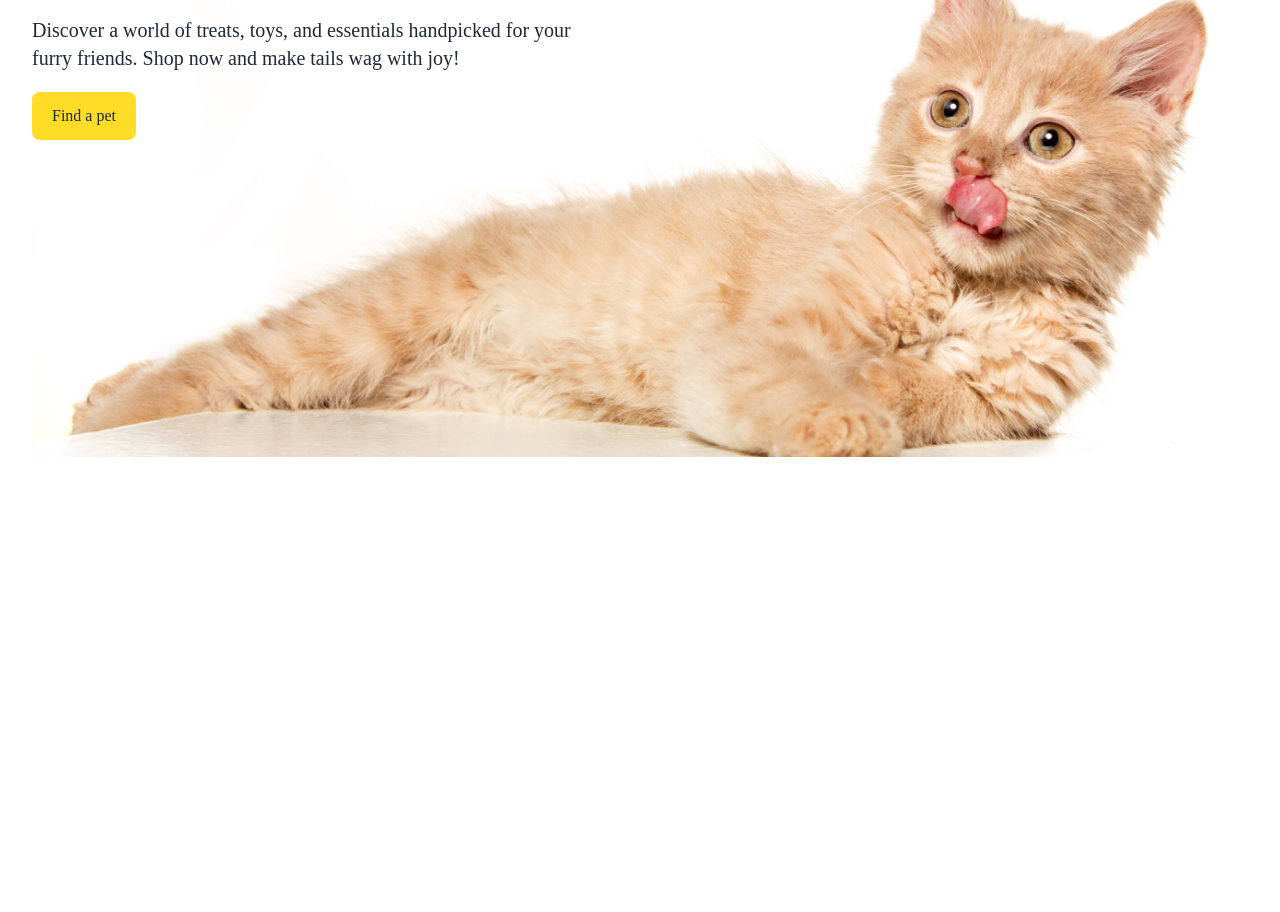
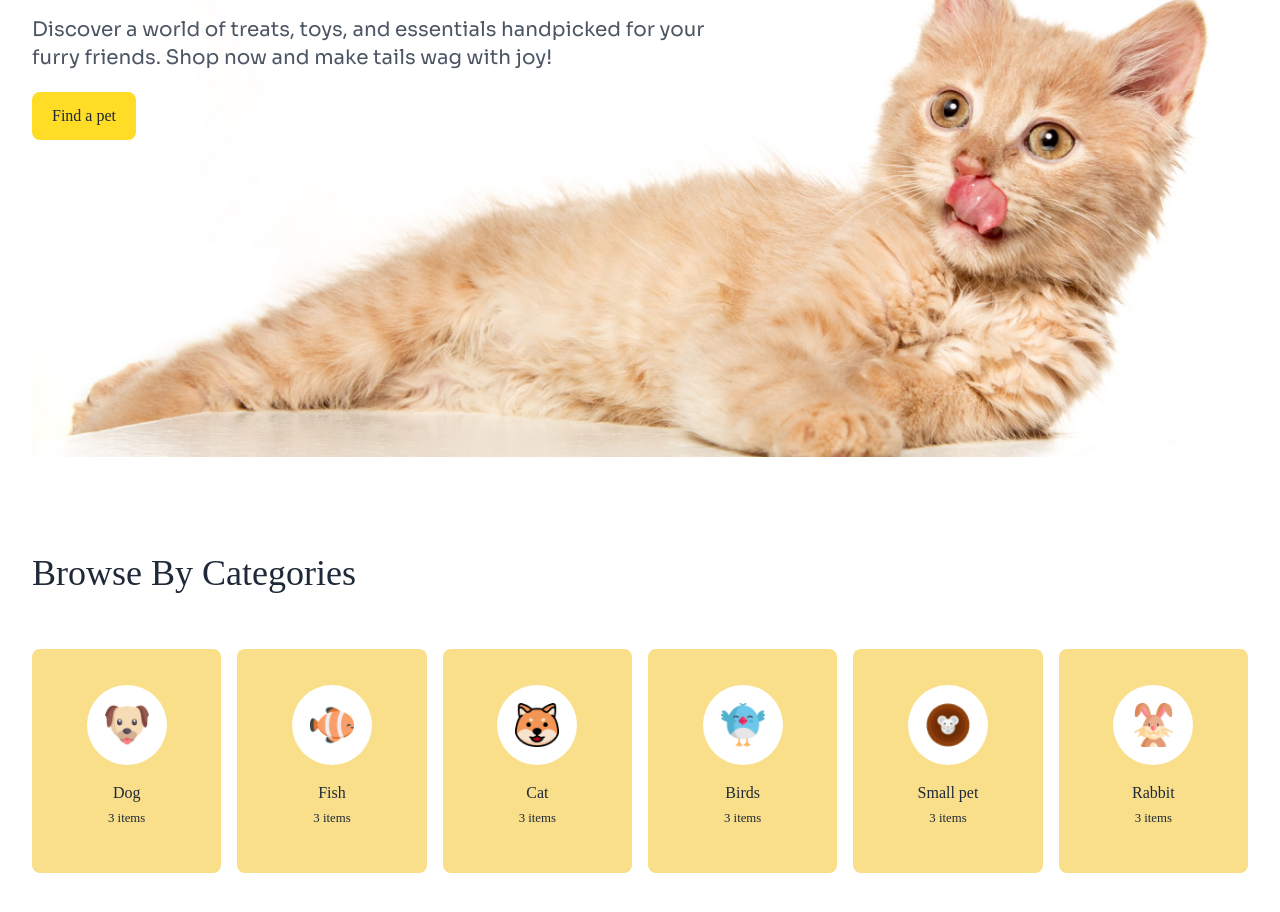
Before and after one commit to yeasinfohad347/Assignment-3-B-11-, a plain HTML site: page index.html in a window 1280 px wide. Shown: the part 276-1188 px from the top of the page. Before the commit the page ends 800 px from the top, so only its background shows below. Drawn offline with nearby package versions, Linux system fonts and the light colour scheme; a web font is replaced by a local one.

Commit message:
add catagories section

```diff
--- a/index.html
+++ b/index.html
@@ -10,7 +10,7 @@
   <!-- Font-family -->
   <link rel="preconnect" href="https://fonts.googleapis.com">
   <link rel="preconnect" href="https://fonts.gstatic.com" crossorigin>
-  <link href="https://fonts.googleapis.com/css2?family=ADLaM+Display&display=swap" rel="stylesheet">
+  <link href="https://fonts.googleapis.com/css2?family=ADLaM+Display&family=Sora:wght@100..800&display=swap" rel="stylesheet">
   <!-- DaisyUI link -->
   <link href="https://cdn.jsdelivr.net/npm/daisyui@4.12.23/dist/full.min.css" rel="stylesheet" type="text/css" />
   <script src="https://cdn.tailwindcss.com"></script>
@@ -45,10 +45,10 @@
         </div>
         <!-- menu section -->
         <div class="max-sm:hidden px-3">
-          <ul class="flex  justify-center items-center gap-4  ">
-            <li><a href="">Find a pet</a></li>
-            <li><a href="">Breeds</a></li>
-            <li><a href="">Contact us</a></li>
+          <ul class="flex  justify-center items-center gap-4 text-xl font-sora ">
+            <li><a class=" " href="">Find a pet</a></li>
+            <li><a class="" href="">Breeds</a></li>
+            <li><a class="" href="">Contact us</a></li>
           </ul>
         </div>
         <!-- icon and button section -->
@@ -63,21 +63,104 @@
         </div>
       </div>
     </nav>
+
+
     <!-- banner section -->
+
+
     <div class="max-w-screen-xl mx-auto md:relative px-6 py-2 md:px-8 md:py-5 flex flex-col-reverse ">
       <img class="" src="Assets/cat-2-big.png " alt="">
       <!-- banner content -->
       <div class="md:absolute space-y-5  md:top-10">
-        <h2 class="text-3xl md:text-5xl">Pamper Your Pet,<br> Because They Deserve <br>the Bes</h2>
-        <p class="text-xl">Discover a world of treats, toys, and essentials handpicked for your <br> furry friends. Shop now and make tails wag with joy!</p>
+        <h2 class="text-3xl md:text-5xl ">Pamper Your Pet,<br> Because They Deserve <br>the Bes</h2>
+        <p class="text-xl text-gray-600 font-sora">Discover a world of treats, toys, and essentials handpicked for your <br> furry friends. Shop
+          now and make tails wag with joy!</p>
         <button class="px-5 py-3 bg-pet-primary rounded-lg">Find a pet</button>
       </div>
     </div>
+
+
     <!-- Browse by catagories -->
-    <!-- <div>
-      <h2>Browse By Categories</h2>
-      <div></div>
-    </div> -->
+
+
+    <div class="max-w-screen-xl mx-auto md:relative px-6 py-2 md:px-8 md:py-5">
+      <h2 class="my-8 lg:my-14 text-4xl">Browse By Categories</h2>
+      <div class="grid grid-cols-2 md:grid-cols-6 gap-2 md:gap-4 mb-16">
+        <!-- card-design -->
+         <!-- card-1 -->
+        <div class="py-9 bg-pet-secondary rounded-lg h-56 flex ">
+          <div class="mx-auto space-y-4 ">
+            <div class="rounded-full bg-white h-20 w-20 flex justify-center items-center ">
+              <img class="h-11" src="Assets/dog-cartoon.png" alt="">
+            </div>
+            <div class="text-center">
+              <h5>Dog</h5>
+              <small>3 items</small>
+            </div>
+          </div>
+        </div>
+        <!--card-2 -->
+        <div class="py-9 bg-pet-secondary rounded-lg h-56 flex ">
+          <div class="mx-auto space-y-4">
+            <div class="rounded-full bg-white h-20 w-20 flex justify-center items-center ">
+              <img class="h-11" src="Assets/fish-cartoon.png" alt="">
+            </div>
+            <div class="text-center">
+              <h5>Fish</h5>
+              <small>3 items</small>
+            </div>
+          </div>
+        </div>
+        <!-- card-3 -->
+        <div class="py-9 bg-pet-secondary rounded-lg h-56 flex ">
+          <div class="mx-auto space-y-4">
+            <div class="rounded-full bg-white h-20 w-20 flex justify-center items-center ">
+              <img class="h-11" src="Assets/cat-cartoon.png" alt="">
+            </div>
+            <div class="text-center">
+              <h5>Cat</h5>
+              <small>3 items</small>
+            </div>
+          </div>
+        </div>
+        <!-- card-4 -->
+        <div class="py-9 bg-pet-secondary rounded-lg h-56 flex ">
+          <div class="mx-auto space-y-4">
+            <div class="rounded-full bg-white h-20 w-20 flex justify-center items-center ">
+              <img class="h-11" src="Assets/bird-cartoon.png" alt="">
+            </div>
+            <div class="text-center">
+              <h5>Birds</h5>
+              <small>3 items</small>
+            </div>
+          </div>
+        </div>
+        <!-- card-5 -->
+        <div class="py-9 bg-pet-secondary rounded-lg h-56 flex ">
+          <div class="mx-auto space-y-4">
+            <div class="rounded-full bg-white h-20 w-20 flex justify-center items-center ">
+              <img class="h-11" src="Assets/mouse-cartoon.png" alt="">
+            </div>
+            <div class="text-center">
+              <h5>Small pet</h5>
+              <small>3 items</small>
+            </div>
+          </div>
+        </div>
+        <!-- card-6 -->
+        <div class="py-9 bg-pet-secondary rounded-lg h-56 flex ">
+          <div class="mx-auto space-y-4">
+            <div class="rounded-full bg-white h-20 w-20 flex justify-center items-center ">
+              <img class="h-11" src="Assets/rabbit-cartoon.png" alt="">
+            </div>
+            <div class="text-center">
+              <h5>Rabbit</h5>
+              <small>3 items</small>
+            </div>
+          </div>
+        </div>
+      </div>
+    </div>
 
   </header>
 
--- a/styles/style.css
+++ b/styles/style.css
@@ -1,3 +1,6 @@
 .adlam-regular{
     font-family: "ADLaM Display", serif;
   }
+  .font-sora{
+    font-family: "Sora", serif;
+  }
```
